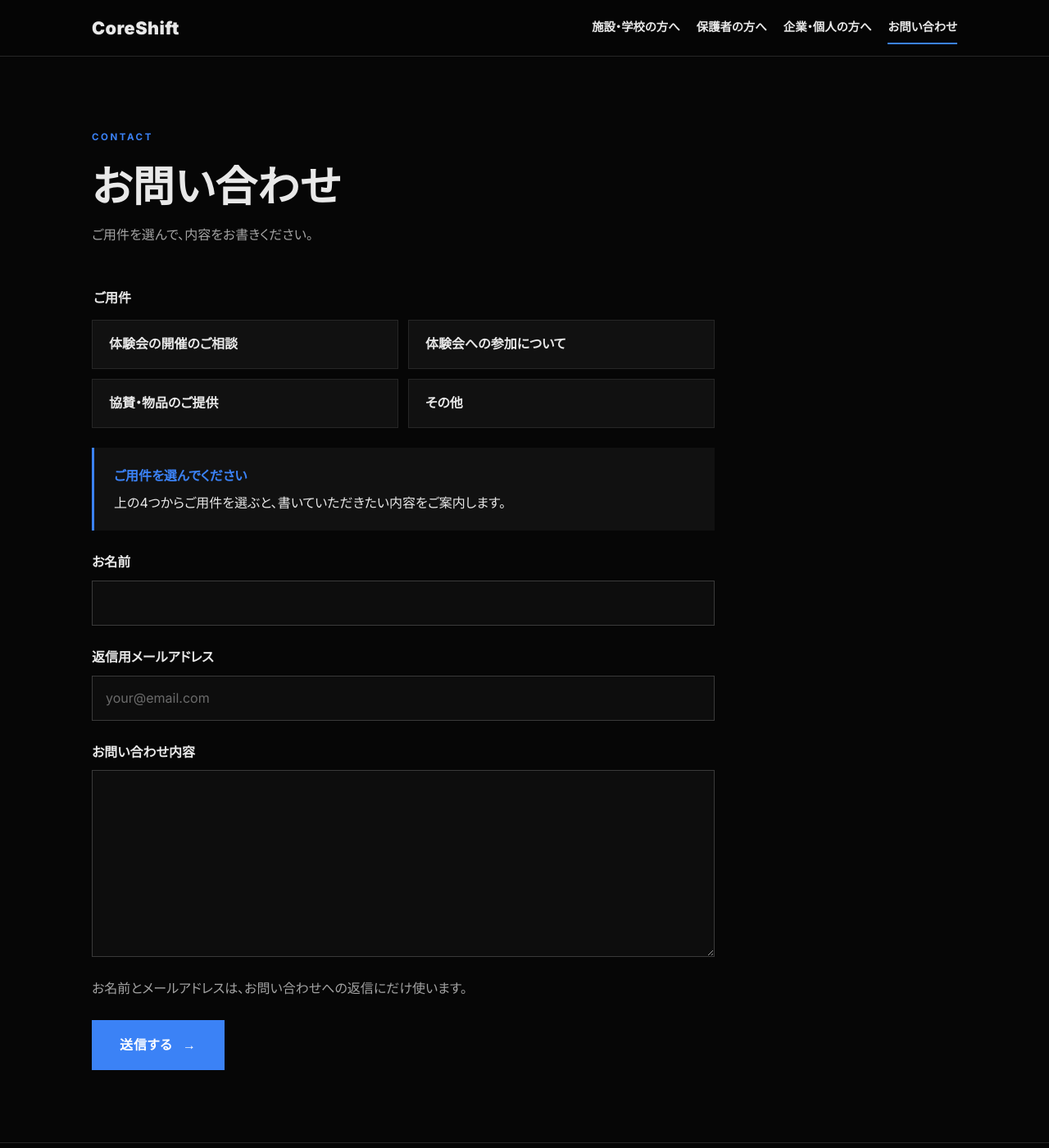
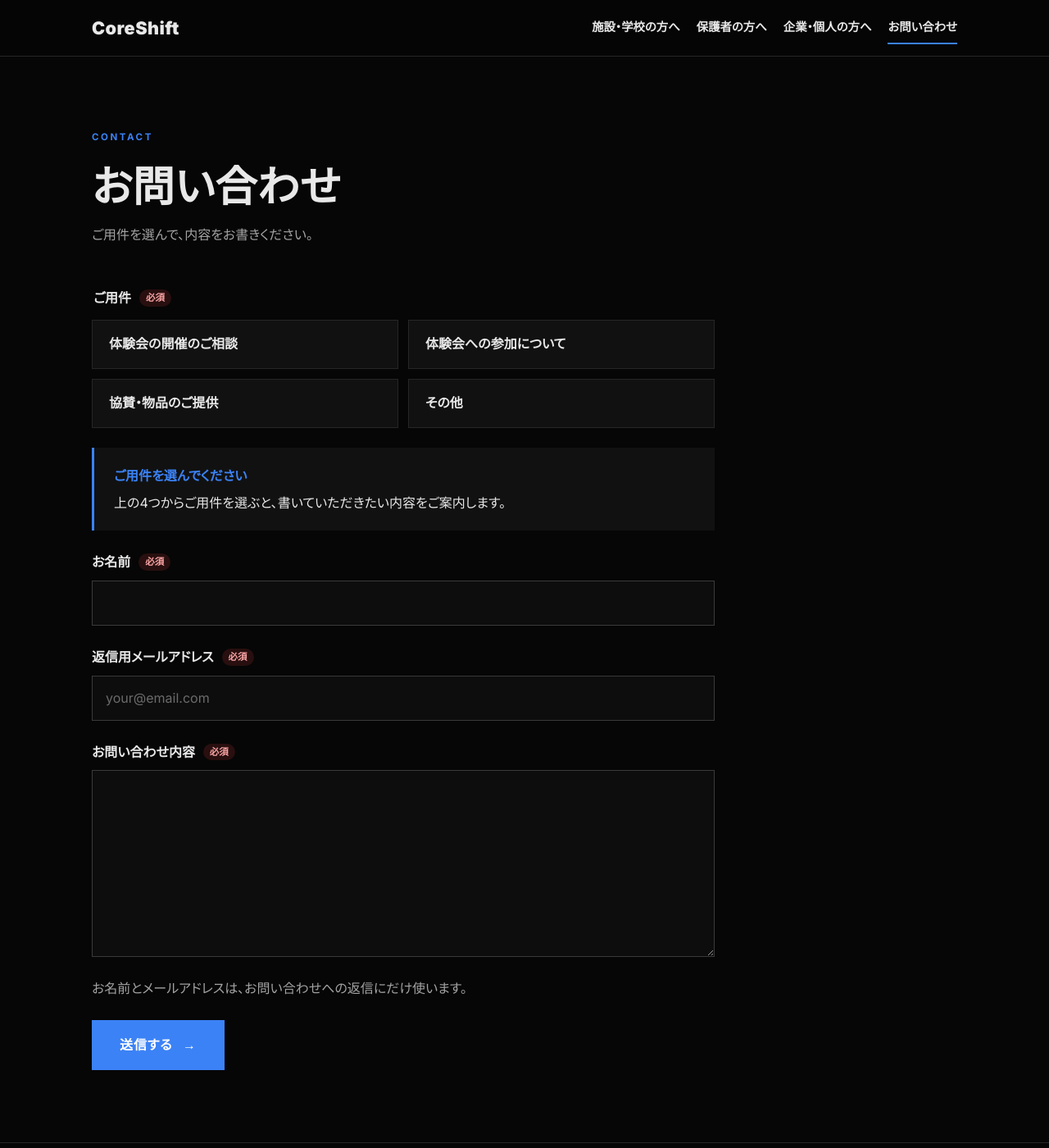
Before and after one commit to coreshiftforch/CoreShift-forchildren-web, a Jekyll site: the page built from contact/index.html, in a window 1280 px wide and 1400 px high. Shown: the whole window at 82% size. Built offline with Jekyll 4.4.1, drawn with Linux system fonts in a browser that asks for light colours.

Commit message:
style: お問い合わせに必須の札・入力漏れの表示・送信中の表示を付ける (#12)
- 必須の欄に「必須」の札
- 入力漏れは、ブラウザ標準の吹き出しの代わりに、欄を赤枠にして下に理由を出し、最初の漏れの欄に移動
- 送信中はボタンを「送信中…」にして二度押しを防ぐ。失敗したら元に戻す

Co-Authored-By: Claude Opus 5.5 <noreply@anthropic.com>

```diff
--- a/contact/index.html
+++ b/contact/index.html
@@ -13,15 +13,16 @@ nav: contact
         <p class="muted" style="margin-top: 12px">ご用件を選んで、内容をお書きください。</p>
       </div>
 
-      <form id="contact-form" class="form">
-        <fieldset>
-          <legend>ご用件</legend>
+      <form id="contact-form" class="form" novalidate>
+        <fieldset class="field-group" id="type-group">
+          <legend>ご用件 <span class="req">必須</span></legend>
           <div class="type-grid">
             <label class="type-opt"><input type="radio" name="type" value="workshop" required><span>体験会の開催のご相談</span></label>
             <label class="type-opt"><input type="radio" name="type" value="join"><span>体験会への参加について</span></label>
             <label class="type-opt"><input type="radio" name="type" value="sponsor"><span>協賛・物品のご提供</span></label>
             <label class="type-opt"><input type="radio" name="type" value="other"><span>その他</span></label>
           </div>
+          <p class="err" id="err-type" hidden>ご用件を選んでください</p>
         </fieldset>
         <input type="hidden" name="_subject" id="subject" value="【CoreShift】お問い合わせ">
         <input type="hidden" name="用件" id="type-label" value="">
@@ -30,14 +31,16 @@ nav: contact
           <strong id="hint-title">ご用件を選んでください</strong><span id="hint">上の4つからご用件を選ぶと、書いていただきたい内容をご案内します。</span>
         </div>
 
-        <label class="field"><span id="name-label">お名前</span>
-          <input type="text" name="name" id="name" required autocomplete="name">
+        <label class="field"><span><span id="name-label">お名前</span> <span class="req">必須</span></span>
+          <input type="text" name="name" id="name" required autocomplete="name" aria-describedby="err-name">
+          <span class="err" id="err-name" hidden>入力してください</span>
         </label>
         <label class="field org-only" hidden>ご担当者名
           <input type="text" name="担当者名">
         </label>
-        <label class="field">返信用メールアドレス
-          <input type="email" name="email" required placeholder="your@email.com" autocomplete="email">
+        <label class="field"><span>返信用メールアドレス <span class="req">必須</span></span>
+          <input type="email" name="email" id="email" required placeholder="your@email.com" autocomplete="email" aria-describedby="err-email">
+          <span class="err" id="err-email" hidden>入力してください</span>
         </label>
         <label class="field org-only" hidden><span>ご希望の時期<span class="opt">（任意）</span></span>
           <input type="text" name="希望の時期" placeholder="例）1月">
@@ -45,11 +48,12 @@ nav: contact
         <label class="field org-only" hidden><span>人数<span class="opt">（任意）</span></span>
           <input type="text" name="人数" placeholder="例）小学生8人ほど">
         </label>
-        <label class="field">お問い合わせ内容
-          <textarea name="message" id="message" rows="7" required></textarea>
+        <label class="field"><span>お問い合わせ内容 <span class="req">必須</span></span>
+          <textarea name="message" id="message" rows="7" required aria-describedby="err-message"></textarea>
+          <span class="err" id="err-message" hidden>入力してください</span>
         </label>
         <p class="muted">お名前とメールアドレスは、お問い合わせへの返信にだけ使います。</p>
-        <button type="submit" id="send" class="btn">送信する <span aria-hidden="true">→</span></button>
+        <button type="submit" id="send" class="btn"><span id="send-label">送信する</span> <span aria-hidden="true">→</span></button>
       </form>
 
       <div id="form-success" class="notice notice--ok" role="status" hidden>
--- a/site.css
+++ b/site.css
@@ -377,3 +377,14 @@ h3 { font-size: 1.15rem; line-height: 1.5; font-weight: 900; }
   .funds li { grid-template-columns: 36px minmax(0, 1fr); column-gap: 16px; padding: 20px 18px; }
   .funds svg { grid-row: span 2; margin: 0; }
 }
+
+/* ============================================================
+   #12 お問い合わせ: 必須の札、入力漏れ、送信中
+============================================================ */
+.req { display: inline-block; margin-left: 6px; padding: 0 8px; border-radius: 999px; background: rgba(239, 68, 68, 0.15); color: #fca5a5; font-size: 0.72rem; font-weight: 700; vertical-align: 2px; }
+.err { color: #fca5a5; font-size: 0.88rem; font-weight: 700; }
+.err::before { content: "！"; margin-right: 4px; }
+.field-group .err { margin-top: 10px; }
+.field input.is-invalid, .field textarea.is-invalid { border-color: #ef4444; background: rgba(239, 68, 68, 0.06); }
+.field-group.is-invalid .type-opt { border-color: #ef4444; }
+.form .btn[aria-busy="true"] { opacity: 0.7; cursor: progress; }
```
Also changed, not shown: other parts of contact/index.html (+32 -4 lines).
